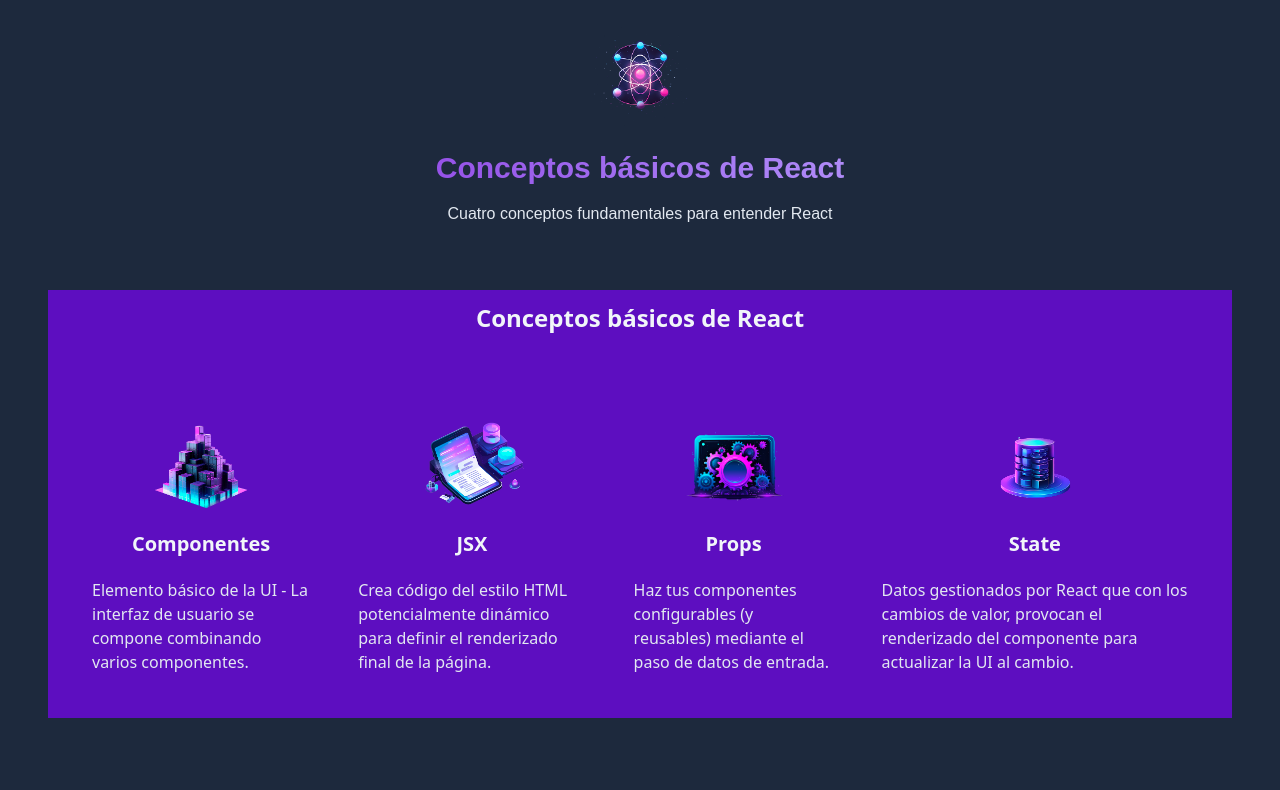
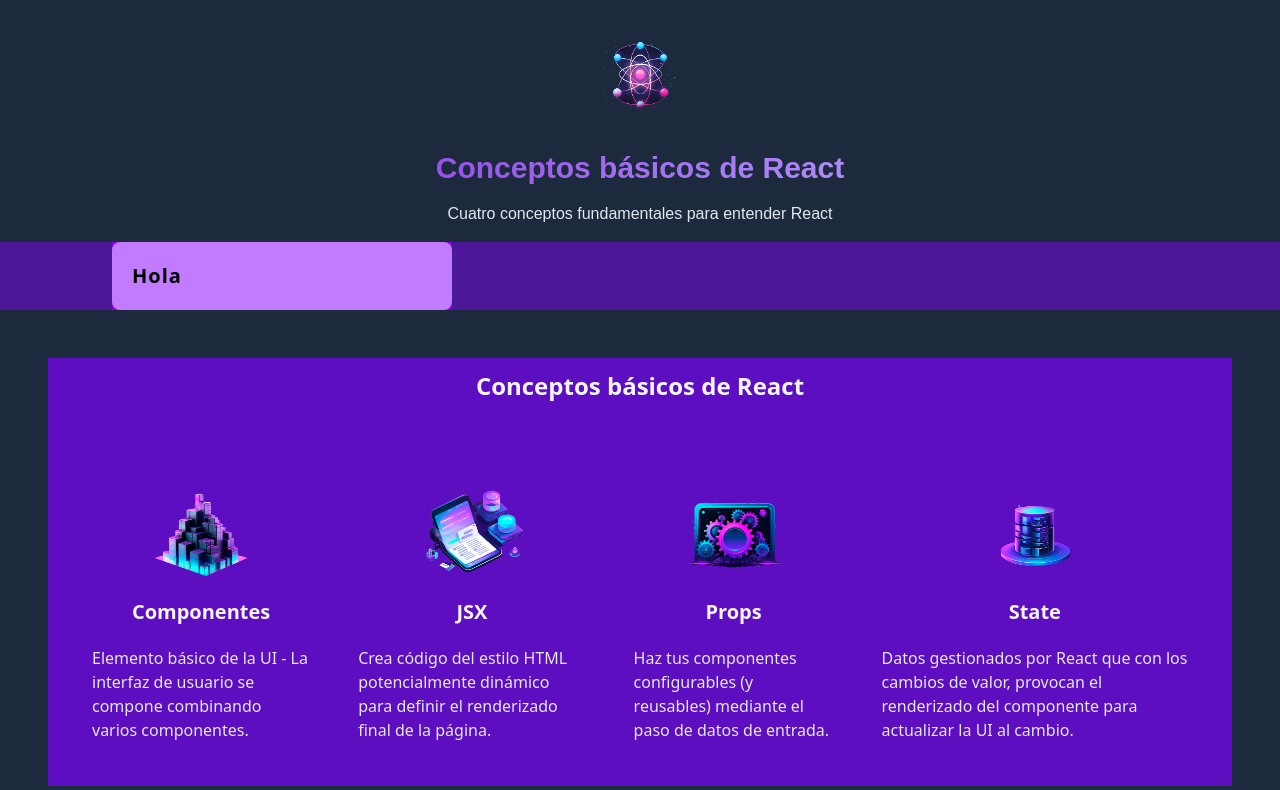
Before and after one commit to OlgaGarciaQuintana/NEXT-REACT-INICIO, a Next.js app: page / in a window 1280 px wide. Shown: the top 790 px of the page. Built offline with nearby package versions, Linux system fonts and the light colour scheme; a web font is replaced by a local one.

Commit message:
Boton de menu

```diff
--- a/app/components/Tab/tab-example-section.tsx
+++ b/app/components/Tab/tab-example-section.tsx
@@ -24,7 +24,7 @@
         !selected && <p className="text-slate-200 p-3">Selecciona un ejemplo para ver el código</p>
       }
       {
-        //Seccion que muestra cuando selected tiene el elemento seleccionado
+        //Seccion que muestra cuando selected tiene un ele seleccionado
         !!selected &&
         <TabExample objeto={EXAMPLES[selected]}/>
 
--- /dev/null
+++ b/app/components/dropdown.tsx
@@ -0,0 +1,38 @@
+'use client';
+import React from 'react';
+import { useState } from 'react';
+import Link from 'next/link';
+
+const list = [
+    {href: "/",label:"Home"},
+    {href: "/prueba1",label:"Prueba 1"},
+    {href: "/prueba2",label:"Prueba 2"}
+]
+
+export default function Dropdown({menuText}:{menuText: string}) {
+    const [isOpen,setIsOpen] = useState(false);
+    return (
+        <div className="mx-auto md:mx-28 relative flex flex-col items-center w-[340px] bg-purple-700">
+            <button
+            className="bg-purple-400 p-4 w-full flex items-center justify-between font-bold text-xl rounded-lg tracking-wider border-4 border-transparent active:border-white active:text-white duration-300"
+            onClick={() => setIsOpen(prev => !prev)}
+            >
+                {menuText}
+            </button>
+            {isOpen && (
+                <div className="absolute top-20 w-full bg-pink-950 p-4 rounded-lg z-10">
+                    {list.map( item => (
+                        <div key={item.label}
+                        className="flex w-full justify-between hover:bg-blue-400 cursor-pointer rounded-r-lg border-l-transparent hover:border-l-white border-l-4">
+                            <Link href={item.href} className="flex-1 text-xl text-white rounded-md px-3 py-2"
+                            onClick={() => console.log("CLick")}
+                            >
+                            {item.label}
+                            </Link>
+                        </div>
+                    ))}
+                </div>
+            ) }
+        </div>
+    )
+}
--- a/app/page.tsx
+++ b/app/page.tsx
@@ -2,11 +2,15 @@
 import Header from "@/app/header";
 import CoreConceptsList from "@/app/components/cor-concepts-list";
 import TabExampleSection from "@/app/components/Tab/tab-example-section";
+import Dropdown from "@/app/components/dropdown";
 
 export default function Home() {
   return (
     <>
        <Header />
+       <nav className="flex flex-col md:flex-row bg-violet-900 justify-center md:justify-between">
+          <Dropdown menuText="Hola"/>
+       </nav>
       <CoreConceptsList/>
       <TabExampleSection/>
     </>
```
